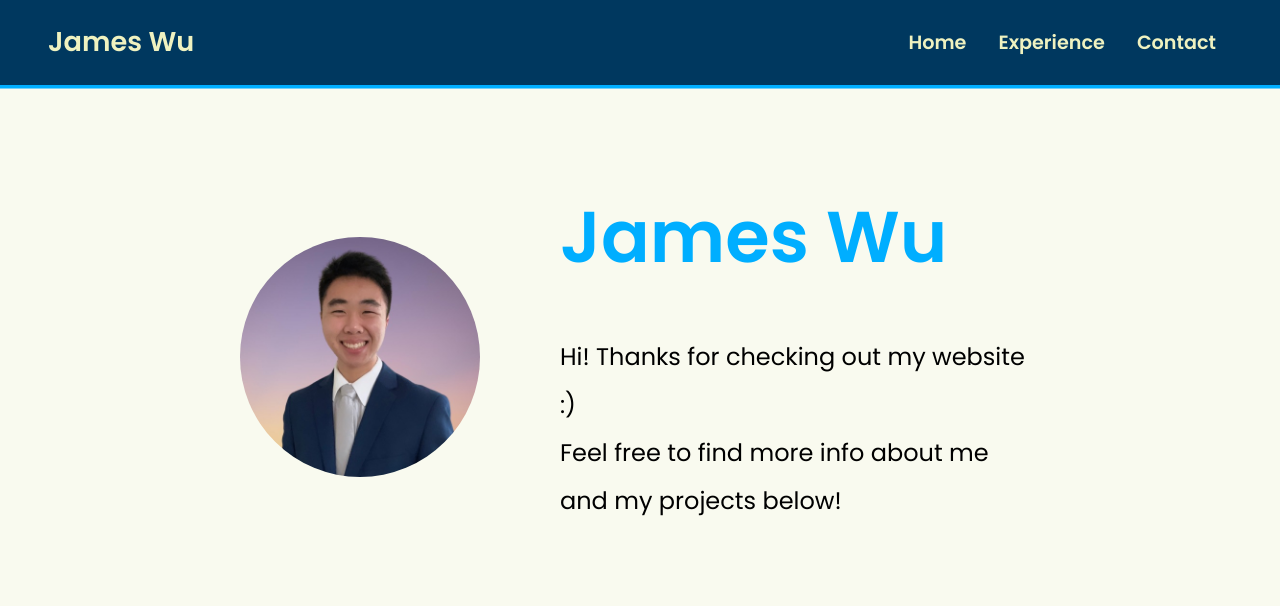
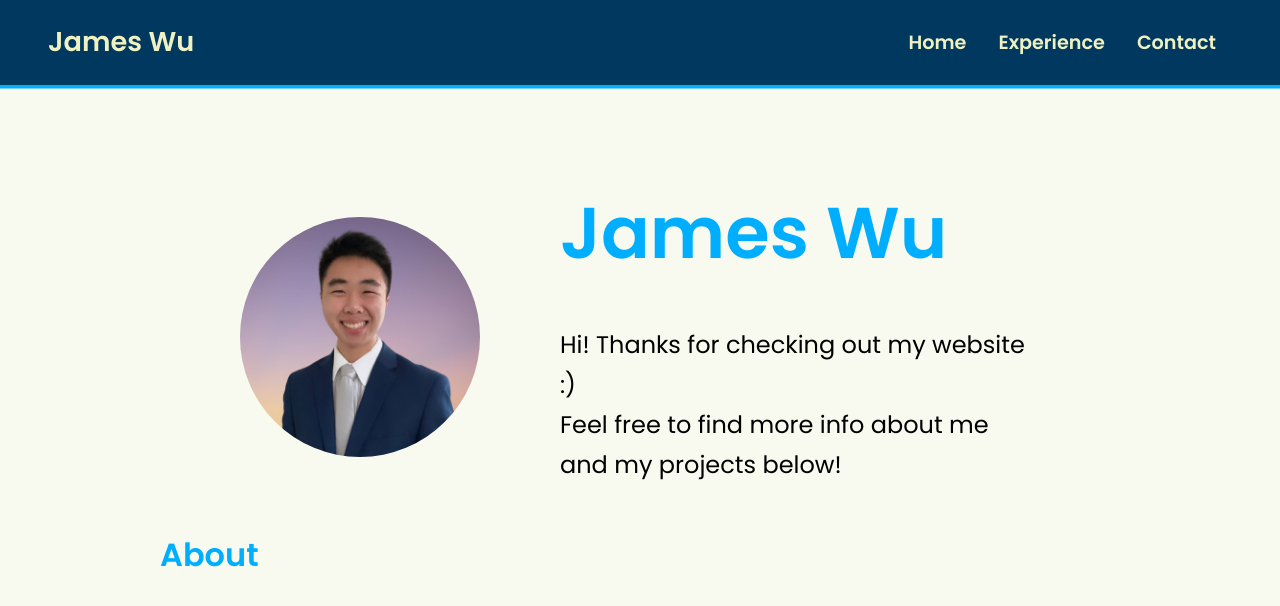
Before and after one commit to jamesmwu/Personal-Website, a React (Create React App) app: page / in a window 1280 px wide. Shown: the top 606 px of the page. Built offline with nearby package versions, Linux system fonts and the light colour scheme.

Commit message:
Reorganized file locations

```diff
--- a/src/App.js
+++ b/src/App.js
@@ -1,6 +1,6 @@
 import React from 'react';
-import './App.css';
-import './components.css';
+import './styles/App.css';
+import './styles/components.css';
 import Home from './pages/Home';
 import Experience from './pages/Experience';
 import Contact from './pages/Contact';
--- a/src/pages/Home.js
+++ b/src/pages/Home.js
@@ -1,6 +1,6 @@
 import React from 'react';
 import Headshot from '../img/Headshot.jpg';
-import './Home.css';
+import '../styles/Home.css';
 
 function Home() {
   return (
@@ -15,6 +15,7 @@ function Home() {
           </p>
         </div>
       </div>
+      <h1>About</h1>
     </div>
   );
 }
--- a/src/pages/Home.css
+++ b/src/styles/Home.css
@@ -12,7 +12,7 @@
 .bio {
   display: flex;
   flex-direction: column;
-  line-height: 3rem;
+  line-height: 2.5rem;
   width: 50%;
 }
 
```
Also changed, not shown: src/styles/App.css (renamed from src/App.css), src/styles/components.css (renamed from src/components.css).
